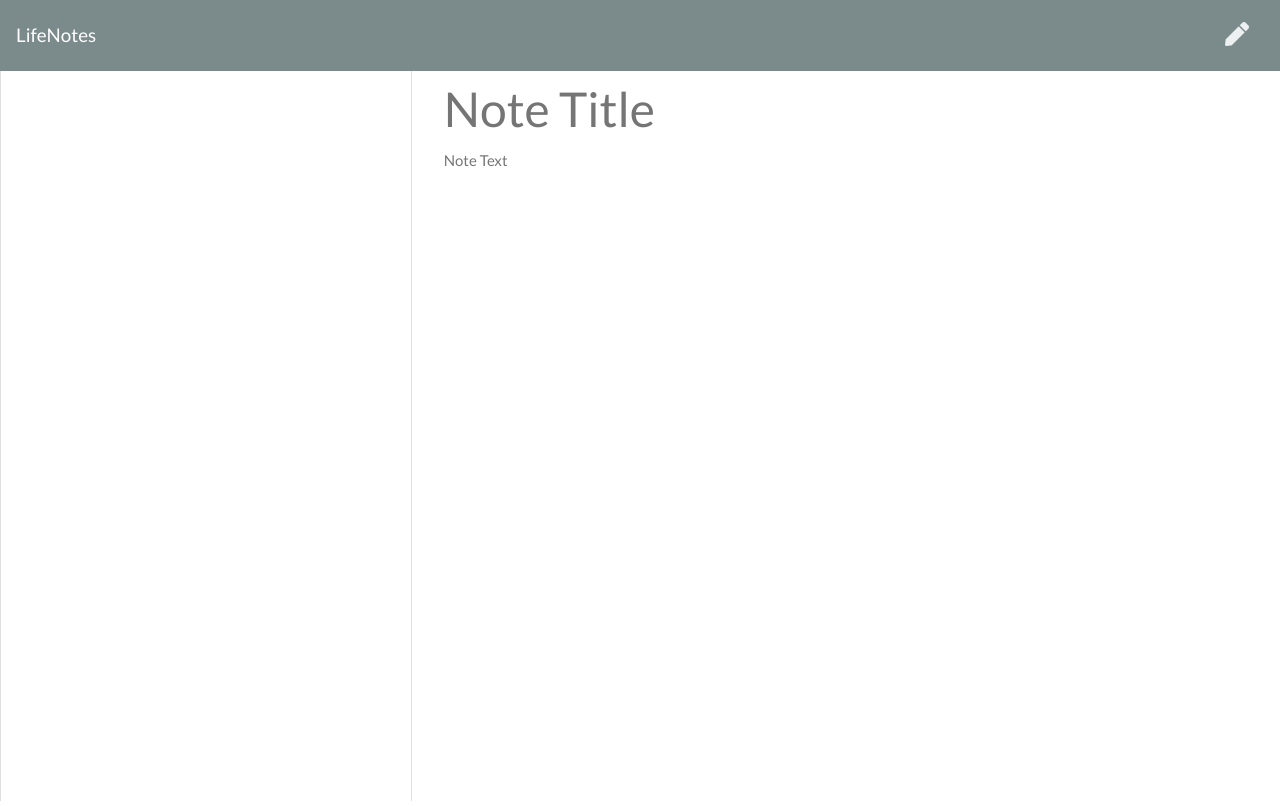
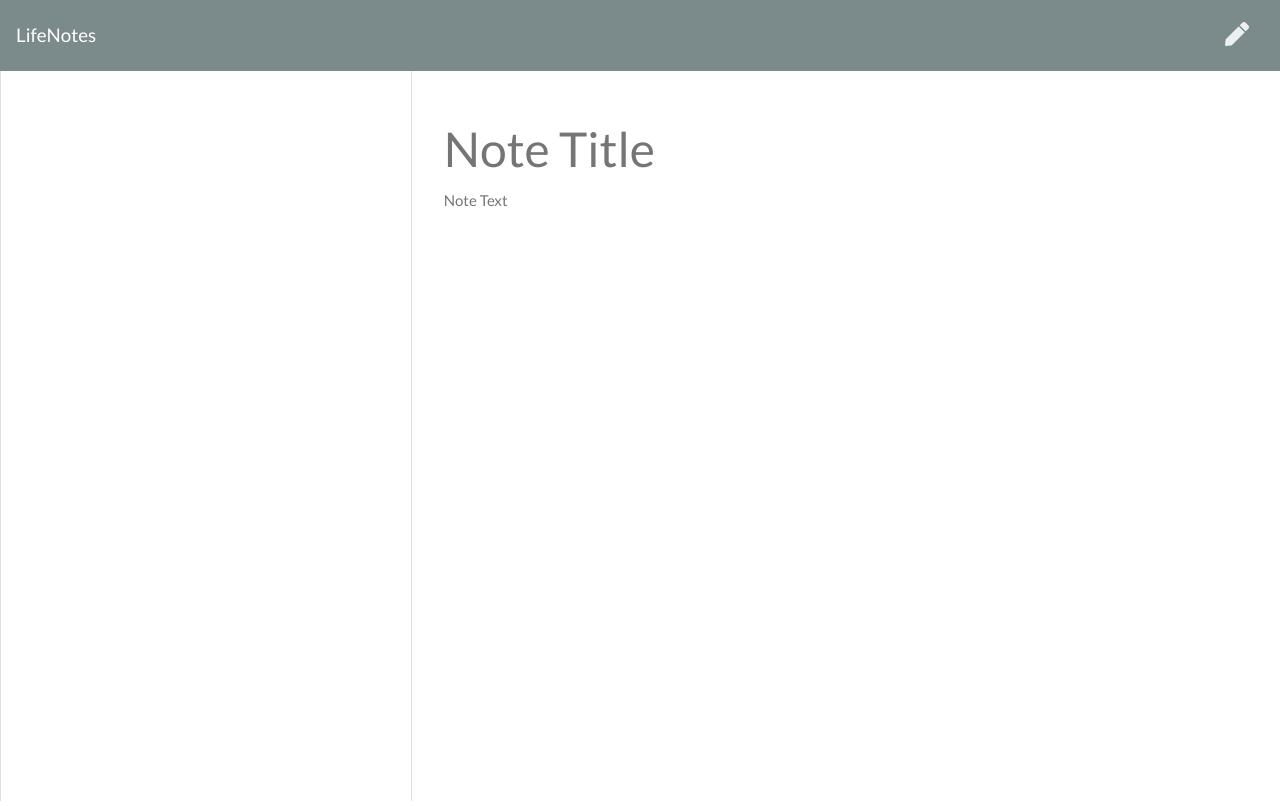
Before and after one commit to mirrorlessmind/lifenotes, a website: page public/notes.html in a window 1280 px wide. Drawn offline with nearby package versions, Linux system fonts and the light colour scheme; no server answers.

Commit message:
adding padding

```diff
--- a/public/assets/css/styles.css
+++ b/public/assets/css/styles.css
@@ -68,3 +68,6 @@ html, body {
   padding: 20px;
   cursor: pointer;
 }
+.col-8 {
+  padding-top: 40px;
+}
```
